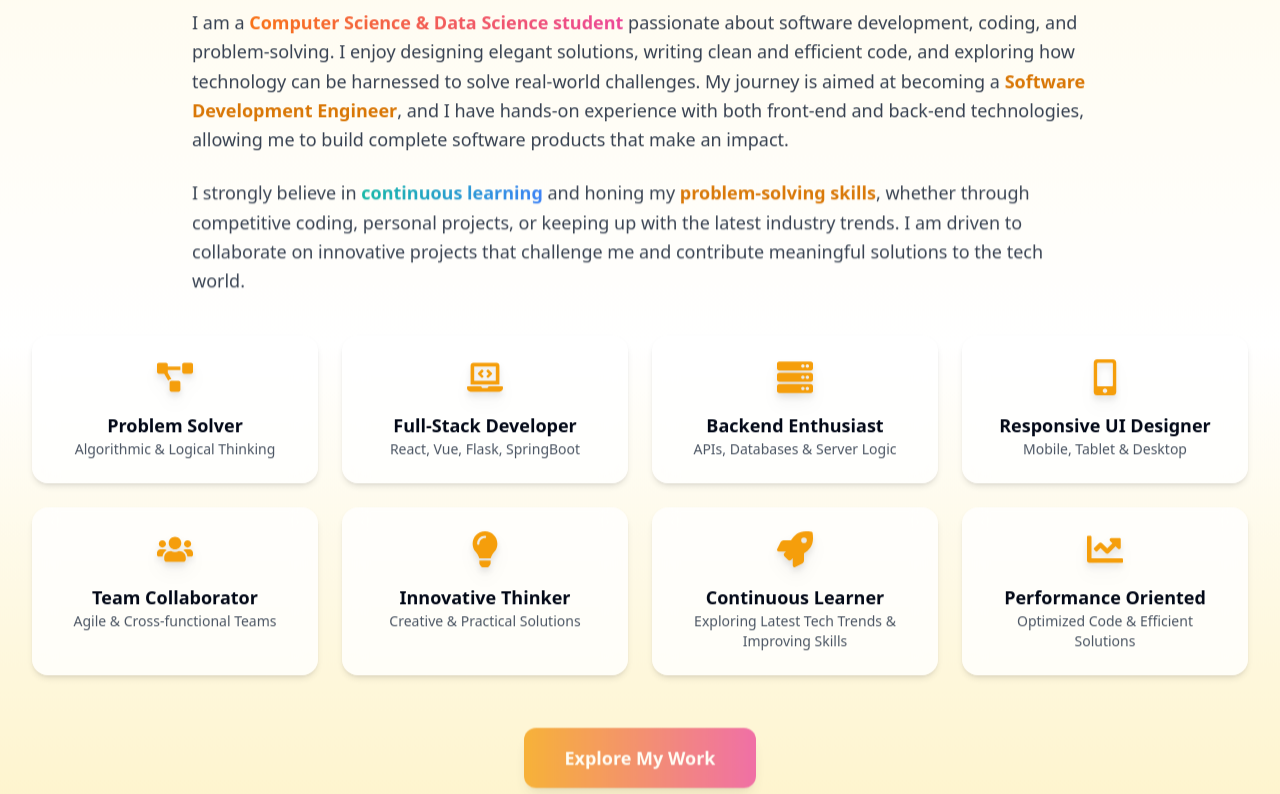
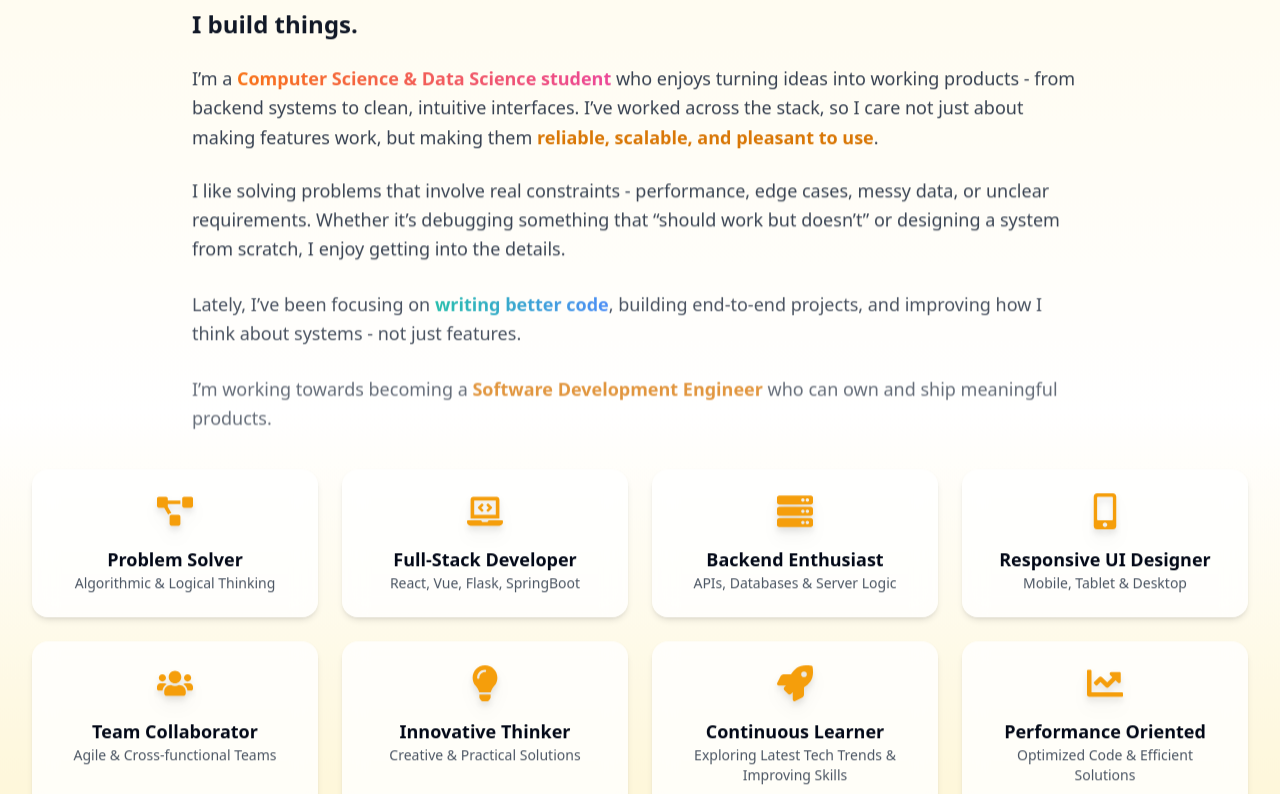
Before and after one commit to Mahadevan2005/Latest_Portfolio, a React (Vite) app: page / in a window 1280 px wide. Shown: the part 860-1654 px from the top of the page. Built offline with nearby package versions, Linux system fonts and the light colour scheme.

Commit message:
updated about section content

```diff
--- a/src/components/Home/About.tsx
+++ b/src/components/Home/About.tsx
@@ -33,38 +33,70 @@ const About = () => {
 
         {/* Intro Text */}
         <div className="max-w-4xl mx-auto space-y-6">
+
+          {/* Opening Line */}
           <motion.p
             initial={{ opacity: 0, y: 20 }}
             whileInView={{ opacity: 1, y: 0 }}
             transition={{ duration: 0.6 }}
+            className="text-2xl font-bold text-gray-900 dark:text-white"
+          >
+            I build things.
+          </motion.p>
+
+          {/* Paragraph 1 */}
+          <motion.p
+            initial={{ opacity: 0, y: 20 }}
+            whileInView={{ opacity: 1, y: 0 }}
+            transition={{ duration: 0.6, delay: 0.1 }}
             className="text-lg leading-relaxed text-gray-700 dark:text-gray-300 font-medium"
           >
-            I am a{" "}
+            I’m a{" "}
             <span className="font-bold bg-gradient-to-r from-orange-500 to-pink-500 text-transparent bg-clip-text">
               Computer Science & Data Science student
             </span>{" "}
-            passionate about software development, coding, and problem-solving. I enjoy designing elegant solutions, writing clean and efficient code, and exploring how technology can be harnessed to solve real-world challenges. My journey is aimed at becoming a{" "}
+            who enjoys turning ideas into working products - from backend systems to clean, intuitive interfaces. I’ve worked across the stack, so I care not just about making features work, but making them{" "}
             <span className="font-semibold text-amber-600 dark:text-amber-400">
-              Software Development Engineer
-            </span>
-            , and I have hands-on experience with both front-end and back-end technologies, allowing me to build complete software products that make an impact.
+              reliable, scalable, and pleasant to use
+            </span>.
           </motion.p>
 
+          {/* Paragraph 2 */}
           <motion.p
             initial={{ opacity: 0, y: 20 }}
             whileInView={{ opacity: 1, y: 0 }}
             transition={{ duration: 0.6, delay: 0.2 }}
             className="text-lg leading-relaxed text-gray-700 dark:text-gray-300 font-medium"
           >
-            I strongly believe in{" "}
+            I like solving problems that involve real constraints - performance, edge cases, messy data, or unclear requirements. Whether it’s debugging something that “should work but doesn’t” or designing a system from scratch, I enjoy getting into the details.
+          </motion.p>
+
+          {/* Paragraph 3 */}
+          <motion.p
+            initial={{ opacity: 0, y: 20 }}
+            whileInView={{ opacity: 1, y: 0 }}
+            transition={{ duration: 0.6, delay: 0.3 }}
+            className="text-lg leading-relaxed text-gray-700 dark:text-gray-300 font-medium"
+          >
+            Lately, I’ve been focusing on{" "}
             <span className="font-bold bg-gradient-to-r from-teal-500 to-blue-500 text-transparent bg-clip-text">
-              continuous learning
+              writing better code
+            </span>
+            , building end-to-end projects, and improving how I think about systems - not just features.
+          </motion.p>
+
+          {/* Closing */}
+          <motion.p
+            initial={{ opacity: 0, y: 20 }}
+            whileInView={{ opacity: 1, y: 0 }}
+            transition={{ duration: 0.6, delay: 0.4 }}
+            className="text-lg leading-relaxed text-gray-700 dark:text-gray-300 font-medium"
+          >
+            I’m working towards becoming a{" "}
+            <span className="font-semibold text-amber-600 dark:text-amber-400">
+              Software Development Engineer
             </span>{" "}
-            and honing my{" "}
-            <span className="font-semibold text-amber-600 dark:text-amber-400">
-              problem-solving skills
-            </span>
-            , whether through competitive coding, personal projects, or keeping up with the latest industry trends. I am driven to collaborate on innovative projects that challenge me and contribute meaningful solutions to the tech world.
+            who can own and ship meaningful products.
           </motion.p>
         </div>
 
@@ -89,7 +121,7 @@ const About = () => {
         <motion.div
           initial={{ opacity: 0, y: 20 }}
           whileInView={{ opacity: 1, y: 0 }}
-          transition={{ duration: 0.6, delay: 0.4 }}
+          transition={{ duration: 0.6, delay: 0.5 }}
           className="text-center mt-12"
         >
           <a
```
Lines whose indentation alone changed are shown as unchanged.
